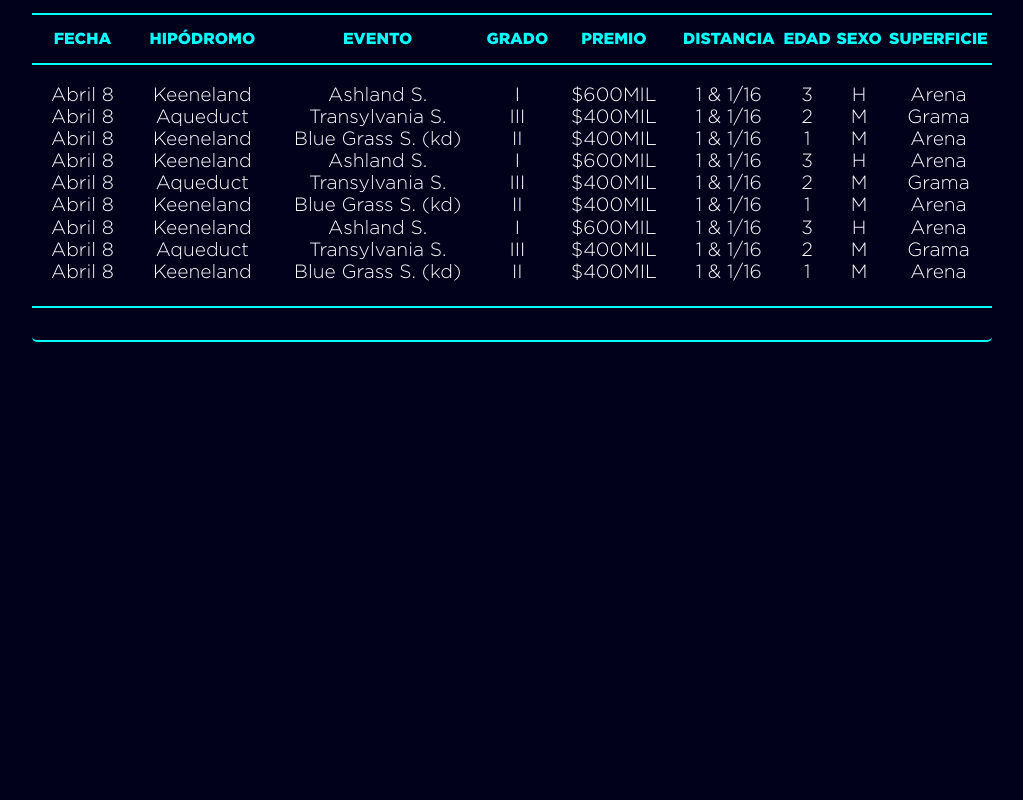
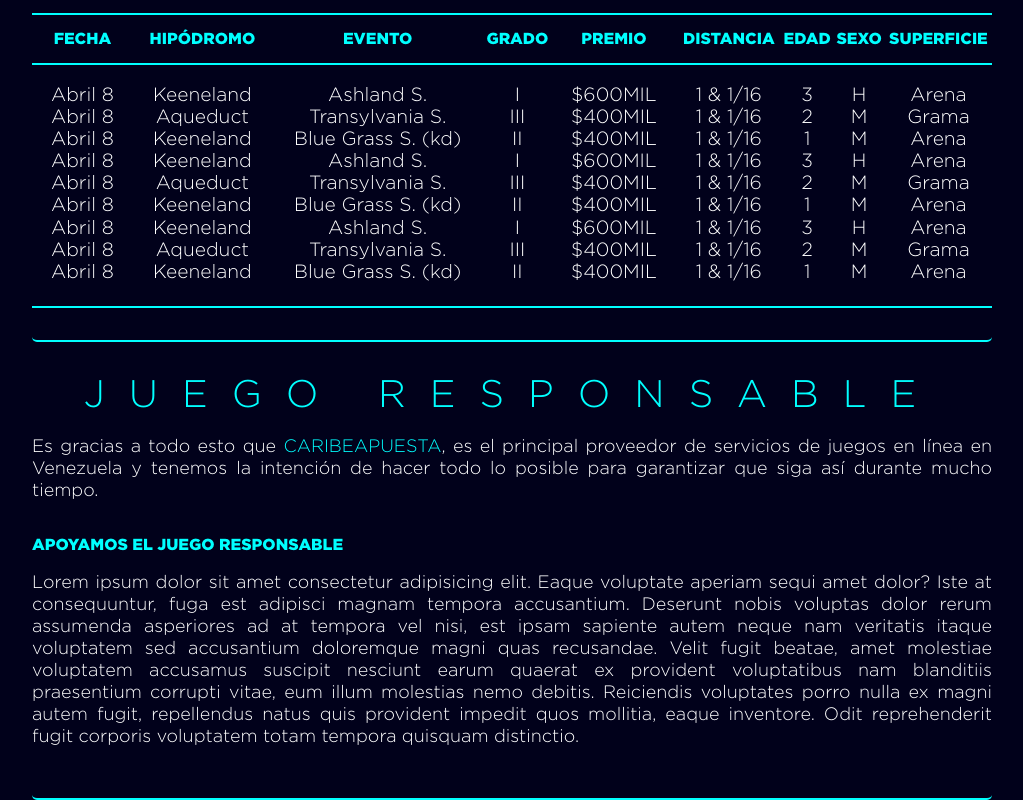
Before and after one commit to JhonattanRom/newWebClientCaribeApuesta, a Next.js app: page / in a window 1280 px wide. Shown: the part 2314-3114 px from the top of the page, without its empty margins (128-1151 px from the left). Before the commit the page ends 2656 px from the top, so only its background shows below. Built offline with nearby package versions, Linux system fonts and the light colour scheme; a web font is replaced by a local one.

Commit message:
Feat: AwarenessArea component Home/WebClient <task: 8687d1urj>

```diff
--- /dev/null
+++ b/src/app/components/AwarenessArea/index.tsx
@@ -0,0 +1,23 @@
+import styles from "./styles.module.css"
+
+export default function AwarenesssArea() {
+    return (
+        <section className={styles.container}>
+            <article className={styles.headerAwarenessAreaContainer} lang="es">
+                <h2>JUEGO RESPONSABLE</h2>
+                <p>Es gracias a todo esto que <mark>CARIBEAPUESTA</mark>, es el principal proveedor de servicios de juegos en línea en Venezuela y
+                    tenemos la intención de hacer todo lo posible para garantizar que siga
+                    así durante mucho tiempo.</p>
+            </article>
+            <section className={styles.AwarenessAreaContentContainer} lang="es">
+                <h3>APOYAMOS EL JUEGO RESPONSABLE</h3>
+                <p>Lorem ipsum dolor sit amet consectetur adipisicing elit. Eaque voluptate aperiam sequi amet dolor? Iste at consequuntur,
+                    fuga est adipisci magnam tempora accusantium. Deserunt nobis voluptas dolor rerum assumenda asperiores ad at tempora vel nisi,
+                    est ipsam sapiente autem neque nam veritatis itaque voluptatem sed accusantium doloremque magni quas recusandae.
+                    Velit fugit beatae, amet molestiae voluptatem accusamus suscipit nesciunt earum quaerat ex provident voluptatibus nam blanditiis
+                    praesentium corrupti vitae, eum illum molestias nemo debitis. Reiciendis voluptates porro nulla ex magni autem fugit, repellendus
+                    natus quis provident impedit quos mollitia, eaque inventore. Odit reprehenderit fugit corporis voluptatem totam tempora quisquam
+                    distinctio.</p>
+            </section>
+        </section>)
+}
--- /dev/null
+++ b/src/app/components/AwarenessArea/styles.module.css
@@ -0,0 +1,80 @@
+.container {
+    width: 75%;
+    max-width: 1640px;
+    min-width: 320px;
+    margin: 10px auto;
+    margin-top: 2em;
+
+    display: flex;
+    flex-direction: column;
+    align-items: center;
+    justify-content: center;
+
+    border: 2px solid cyan;
+    border-radius: 5px;
+    border-left: 0;
+    border-right: 0;
+    border-top: 0;
+    padding-bottom: 2em;
+}
+
+.headerAwarenessAreaContainer h2 {
+    font-size: 3vw;
+    font-weight: 400;
+    letter-spacing: 24px;
+    margin-bottom: 18px;
+    margin-top: 0;
+    text-align: center;
+}
+
+.headerAwarenessAreaContainer p {
+    font-size: 18px;
+    font-weight: 400;
+    color: white;
+    line-height: 22px;
+    text-align: justify;
+}
+
+.headerAwarenessAreaContainer p mark {
+    background-color: transparent;
+    color: cyan;
+}
+
+.AwarenessAreaContentContainer h3 {
+    font-size: 1em;
+}
+
+.AwarenessAreaContentContainer p {
+    font-size: 18px;
+    font-weight: 400;
+    color: white;
+    line-height: 22px;
+    text-align: justify;
+}
+
+/* Responsive */
+@media (max-width: 990px) {
+    .container {
+        width: 95%;
+    }
+
+    .headerAwarenessAreaContainer h2 {
+        font-size: 5vw;
+    }
+
+    .AwarenessAreaContentContainer {
+        width: 90%;
+    }
+}
+
+@media (max-width: 700px) {
+    .headerAwarenessAreaContainer p {
+        font-size: 1em;
+    }
+}
+
+@media (max-width: 600px) {
+    .headerAwarenessAreaContainer h2 {
+        letter-spacing: 12px;
+    }
+}
--- a/src/app/page.tsx
+++ b/src/app/page.tsx
@@ -1,3 +1,4 @@
+import AwarenesssArea from "./components/AwarenessArea";
 import HorseRacingFactsData from "./components/HorseRacingFacts";
 import Results from "./components/Results";
 import SlickCarrousel from "./components/SlickCarrousel";
@@ -10,6 +11,7 @@
       <StepsBySteps />
       <Results />
       <HorseRacingFactsData />
+      <AwarenesssArea />
     </>
   )
 }
```
